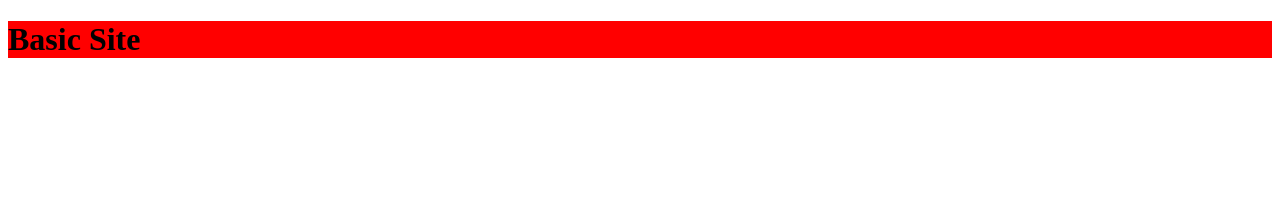
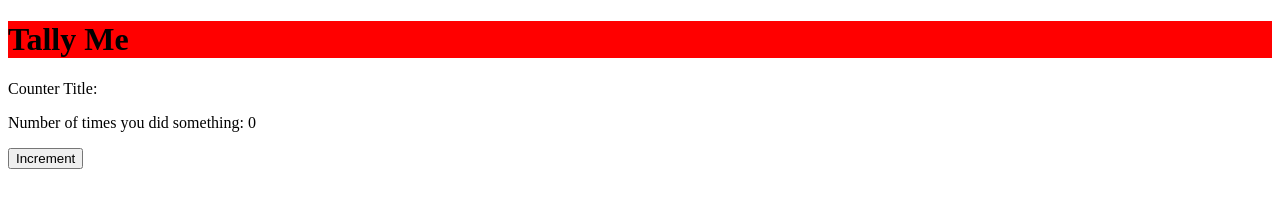
Before and after one commit to smellyalater/tallyme, a plain HTML site: page index.html in a window 1280 px wide. Drawn offline with nearby package versions, Linux system fonts and the light colour scheme.

Commit message:
initial commit

```diff
--- a/index.html
+++ b/index.html
@@ -8,6 +8,15 @@
     <script src="assets/javascript/scripts.js"></script>
   </head>
   <body>
-    <h1>Basic Site</h1>
+    <h1>Tally Me</h1>
+    <div>
+      <div class="display">
+        <p>Counter Title:<span class="counter-name"></span></p>
+        <p>Number of times you did something: <span class="counter-count"> 0 </span></p>
+      </div>
+      <div>
+        <button class="counter-btn">Increment</button>
+      </div>
+    </div>
   </body>
 </html>
```
